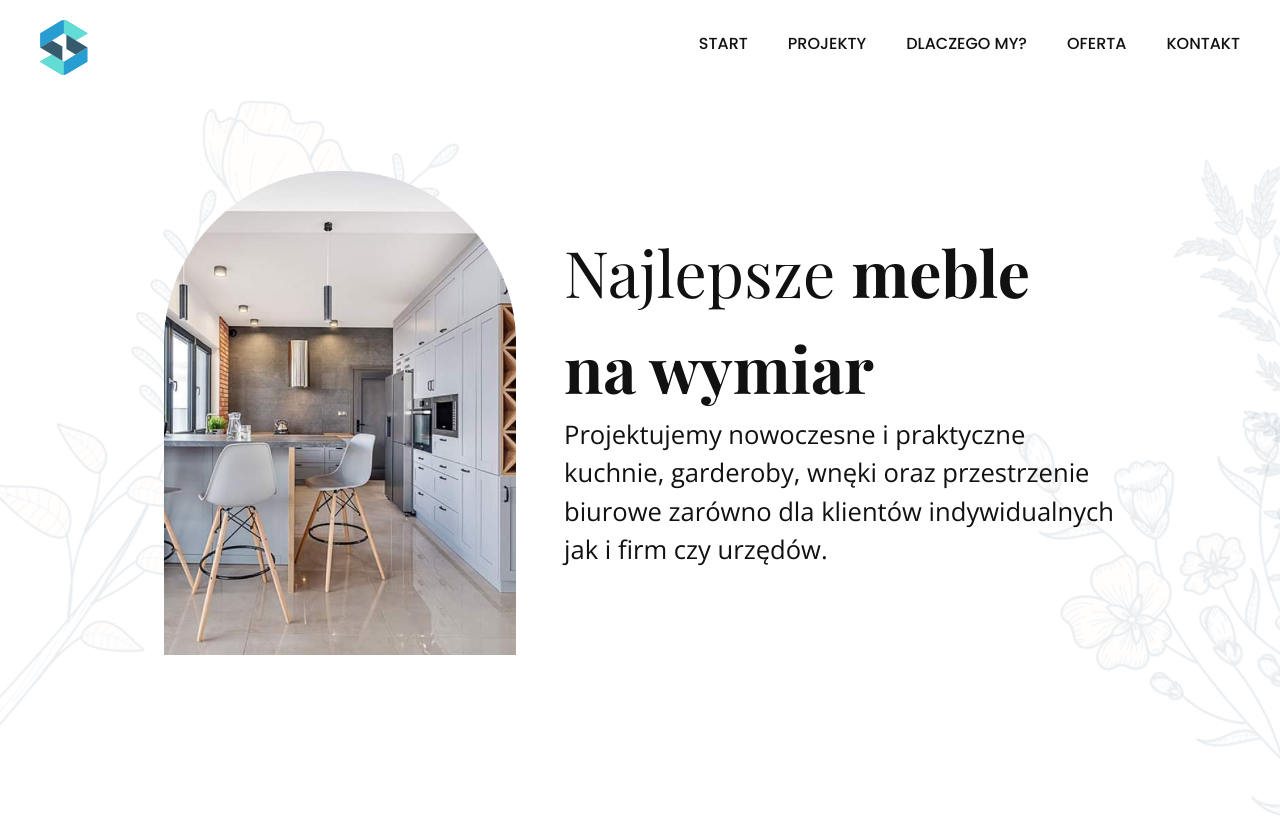
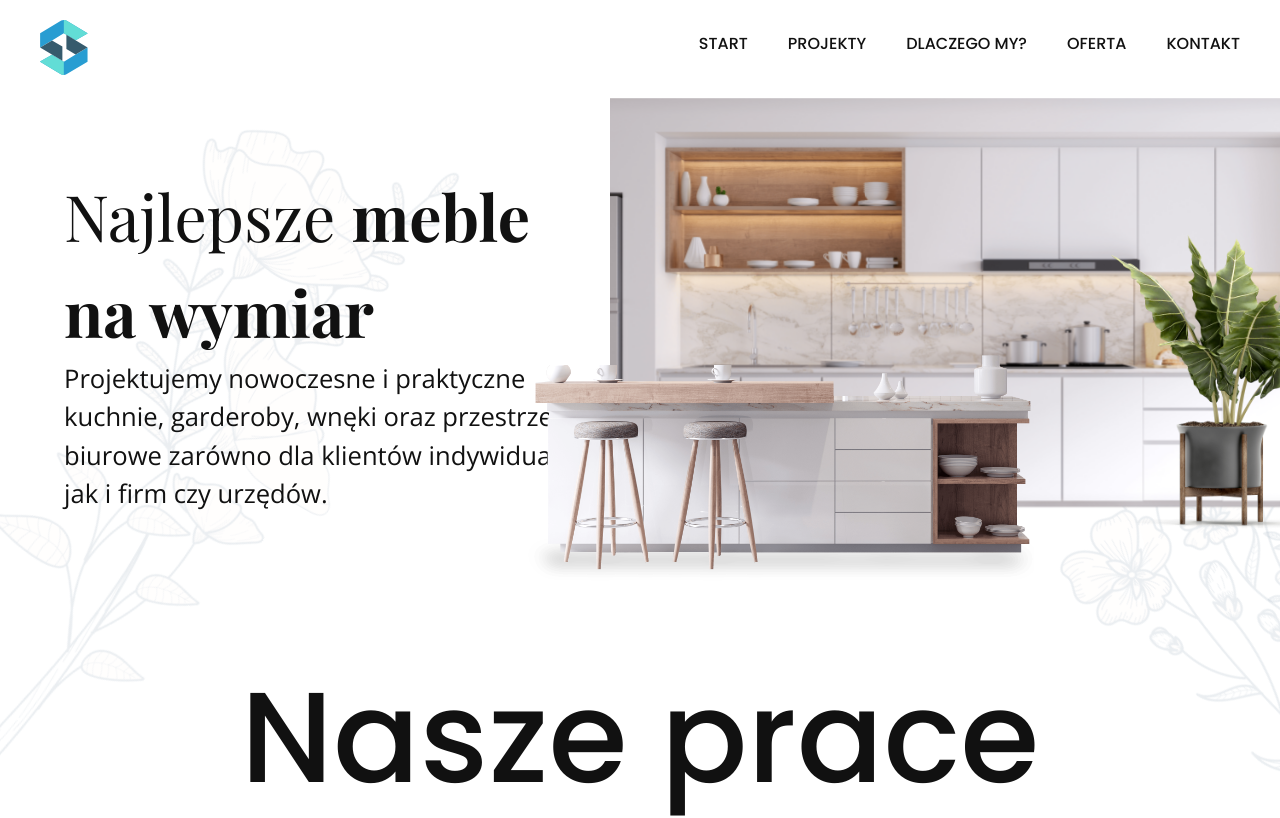
Before and after one commit to dencs08/aviorprojekt.pl, a React (Create React App) app: page / in a window 1280 px wide. Shown: the top 818 px of the page. Built offline with nearby package versions, Linux system fonts and the light colour scheme.

Commit message:
update: replaced old header section with new KitchenAssembly.jsx component

```diff
--- a/src/containers/header/Header.jsx
+++ b/src/containers/header/Header.jsx
@@ -1,47 +1,36 @@
 import React from "react";
 import "./header.scss";
-
-import headerPhoto from "../../assets/header_photo.png";
+import Assembly from "../../components/kitchen_assembly/KitchenAssembly1";
 
 import { flower1, flower2, flower3 } from "../../assets/flower_images";
 
 const Header = () => {
   return (
-    <section className="section-mt section-mb">
+    <section className="section-mb-xl section-mt min-h-[40vh]">
       <div className="content-wrapper block md:grid grid-cols-12 gap-5 md:gap-10 lg:gap-12 relative">
         <div
-          data-scroll
-          data-scroll-speed="2"
+          // data-scroll
+          // data-scroll-speed="2"
           className="absolute top-[-25%] left-[3%] w-[25vw] z-[-1]"
         >
           <img src={flower1} className="opacity-10 rotate-[30deg]" alt="" />
         </div>
         <div
-          data-scroll
-          data-scroll-speed="5"
+          // data-scroll
+          // data-scroll-speed="5"
           className="absolute top-[-10%] right-[-20%] bottom-1 z-[-1] w-[25vw] "
         >
           <img src={flower2} className="opacity-10 rotate-[-25deg]" alt="" />
         </div>
         <div
-          data-scroll
-          data-scroll-speed="3"
+          // data-scroll
+          // data-scroll-speed="3"
           className="absolute top-[20%] right-[-20%] bottom-1 z-[-1] w-[25vw] "
         >
           <img src={flower3} className="opacity-10 rotate-[-40deg]" alt="" />
         </div>
 
-        <div className="col-start-2 col-end-6">
-          <img
-            data-scroll
-            data-scroll-speed="3"
-            data-scroll-delay="0.1"
-            src={headerPhoto}
-            className="w-4/6 md:w-full mx-0 md:mx-auto"
-            alt="aviorprojekt logo"
-          />
-        </div>
-        <div className="text-left col-start-6 col-end-12 mx-auto mt-5 md:mt-5 lg:mt-10 xl:mt-14">
+        <div className="text-left col-start-1 col-end-7">
           <h1 className="font-serif">
             Najlepsze <b>meble na wymiar</b>
           </h1>
@@ -51,6 +40,9 @@ const Header = () => {
             czy urzędów.
           </h2>
         </div>
+        <div className="col-start-7 col-end-13">
+          <Assembly />
+        </div>
       </div>
     </section>
   );
```
